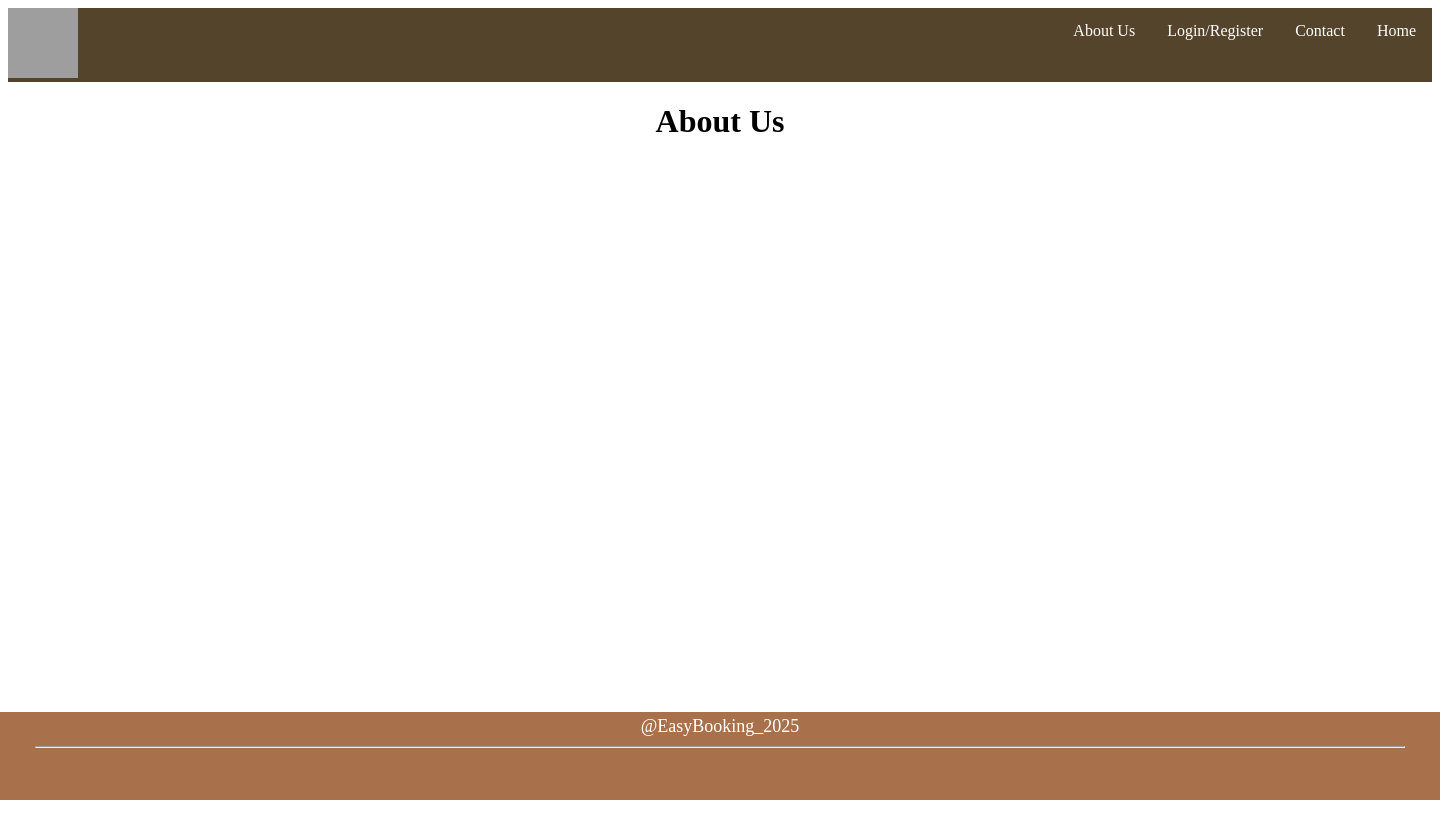
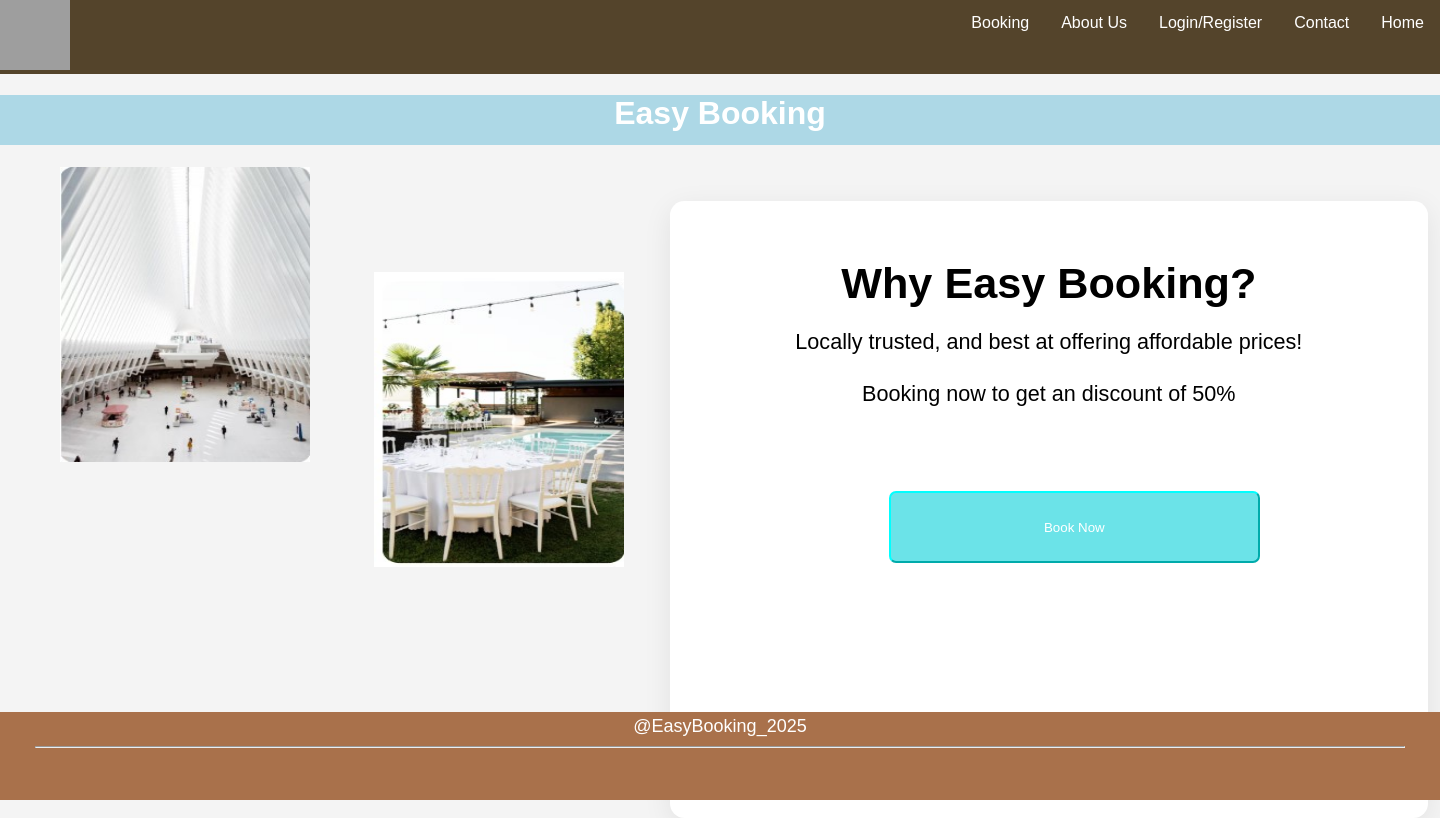
Before and after one commit to WintonChurchill/205.2-Project-Development, a Django app: page /about in a window 1440 px wide. Run offline with Django 5.2, Linux system fonts and the light colour scheme; grey boxes are pictures that could not be loaded.

Commit message:
updated changes + completed about_us page *just need some adjustments

```diff
--- a/Frontend-Django/BookingSystem205/App/static/about.css
+++ b/Frontend-Django/BookingSystem205/App/static/about.css
@@ -1,19 +1,3 @@
-/*Images*/
-.images{
-    width:150px;
-    height:100px;
-    border-radius:20px;
-}
-
-h1{
-    background-color: lightblue;
-    height:50px;
-    color:white;
-    size: 100px;
-}
-
-/*Container - */
-
 body {
 	margin: 0;
 	padding: 0;
@@ -23,15 +7,58 @@ body {
 	box-sizing: border-box;
 }
 
+/*About Us image 1 - indoor event space*/
+.image_1{
+	width: 250px;
+	height:295px;
+	margin-left:60px;
+	margin-bottom:-255px;
+}
+
+/*About Us image 2 - outdoor event space*/
+.image_2{
+	width:250px;
+	height:295px;
+	margin-left:60px;
+	margin-bottom:-360px;
+}
+
+/*About Us Title */
+.title_1{
+    background-color: lightblue;
+    height:50px;
+    color:white;
+    size: 100px;
+	box-sizing: border-box;
+}
+
+
+/*About Us container*/
 .main-content {
 	width: 90vw;
-	max-width: 650px;
+	max-width: 700px;
 	margin: 5vh auto 0 auto;
 	padding: 2vw;
 	background: #fff;
 	border-radius: 1vw;
 	box-shadow: 0 0.5vw 2vw rgba(0,0,0,0.08);
 	min-height: 70vh;
+	margin-left: 670px;
+	margin-top:-10px;
+	border-color: #e8985e;
+	border-width:10px;
+}
+
+/*Booking_Button*/
+.button{
+	background: #6BE3E8;
+	border-color: aqua;
+	border-radius: 7px;
+	width:371px;
+	height:72px;
+	color:white;
+	margin-left: 190px;
+	margin:bottom -50px;
 }
 
 .title {
@@ -45,6 +72,7 @@ body {
 	text-align: center;
 	margin-bottom: 4vh;
 }
+
 
 @media (max-width: 900px) {
 	.navbar-brand {
@@ -68,3 +96,19 @@ body {
 		padding: 2vw 6vw;
 	}
 }
+
+
+/*Footer - Style*/
+footer{
+    position: fixed;
+    left: 0;
+    bottom: 0;
+    width:100%;
+    background-color:#A9714B;
+    color:white;
+    text-align:center;
+    font-size: large;
+    padding-top:4px;
+    padding-bottom: 4px;
+    height:10%;
+}
--- a/Frontend-Django/BookingSystem205/App/static/main.css
+++ b/Frontend-Django/BookingSystem205/App/static/main.css
@@ -45,3 +45,12 @@ footer{
     padding-bottom: 4px;
     height:10%;
 }
+
+body {
+	margin: 0;
+	padding: 0;
+	font-family: Arial, sans-serif;
+	background: #f4f4f4;
+	min-height: 100vh;
+	box-sizing: border-box;
+}
--- a/Frontend-Django/BookingSystem205/App/templates/Contact_form.html
+++ b/Frontend-Django/BookingSystem205/App/templates/Contact_form.html
@@ -24,8 +24,8 @@
     {% endblock %}
 
    <footer>
+        <hr style="width:95%;">
         @EasyBooking_2025
-        <hr style="width:95%;">
     </footer>
 
 </body>
--- a/Frontend-Django/BookingSystem205/App/templates/Login.html
+++ b/Frontend-Django/BookingSystem205/App/templates/Login.html
@@ -35,8 +35,8 @@
     {% endblock %}
 
    <footer>
+        <hr style="width:95%;">
         @EasyBooking_2025
-        <hr style="width:95%;">
     </footer>
 
 </body>
--- a/Frontend-Django/BookingSystem205/App/templates/Register.html
+++ b/Frontend-Django/BookingSystem205/App/templates/Register.html
@@ -38,8 +38,8 @@
     {% endblock %}
 
    <footer>
+        <hr style="width:95%;">
         @EasyBooking_2025
-        <hr style="width:95%;">
     </footer>
 
 </body>
--- a/Frontend-Django/BookingSystem205/App/templates/about.html
+++ b/Frontend-Django/BookingSystem205/App/templates/about.html
@@ -14,6 +14,9 @@
     <!--CSS connect - Main.css-->
     <link rel="stylesheet" href="{% static 'main.css' %}"/>
 
+        <!--CSS connect - about.css-->
+    <link rel="stylesheet" href="{% static 'about.css' %}"/>
+
 </head>
 <body>
 
@@ -28,12 +31,34 @@
         <li><a href="{% url 'contact' %}">Contact</a></li>
         <li><a href="{% url 'Register' %}">Login/Register</a></li>
         <li><a class="active" href="{% url 'about' %}">About Us</a></li>
-
+        <li><a href="{% url 'booking' %}">Booking</a></li>
     </ul>
 
-    <h1><bold>About Us</bold></h1>
+    <!--EasyBooking Title-->
+    <h1 class="title_1">Easy Booking</h1>
 
+    <!--Images-->
+    <img class="image_1" src="{% static 'about_1.jpg'%}">
 
+    <img class="image_2" src="{% static 'about_2.jpg' %}">
+
+    <!--Short Description-->
+    <main class="main-content">
+        <h1 class="title">Why Easy Booking?</h1>
+        <p class="para-body">Locally trusted, and best at offering affordable prices!
+            <br>
+            <br>
+            Booking now to get an discount of 50%
+            <br>
+            <br>
+            <br>
+        </p>
+
+        <button class="button">
+            Book Now
+        </button>
+
+    </main>
 
     {% endblock %}
 
--- a/Frontend-Django/BookingSystem205/App/templates/contact.html
+++ b/Frontend-Django/BookingSystem205/App/templates/contact.html
@@ -36,8 +36,8 @@
     {% endblock %}
 
    <footer>
-        @EasyBooking_2025
         <hr style="width:95%;">
+        @EasyBooking_2025s
     </footer>
 
 </body>
--- a/Frontend-Django/BookingSystem205/App/templates/home.html
+++ b/Frontend-Django/BookingSystem205/App/templates/home.html
@@ -39,8 +39,8 @@
     {% endblock %}
 
    <footer>
+        <hr style="width:95%;">
         @EasyBooking_2025
-        <hr style="width:95%;">
     </footer>
 
 </body>
```
Also changed, not shown: Frontend-Django/BookingSystem205/App/static/booking.css (+16 -0 lines), Frontend-Django/BookingSystem205/App/templates/booking.html (+9 -0 lines), Frontend-Django/BookingSystem205/App/static/about_1.jpg (added), Frontend-Django/BookingSystem205/App/static/about_2.jpg (added).
